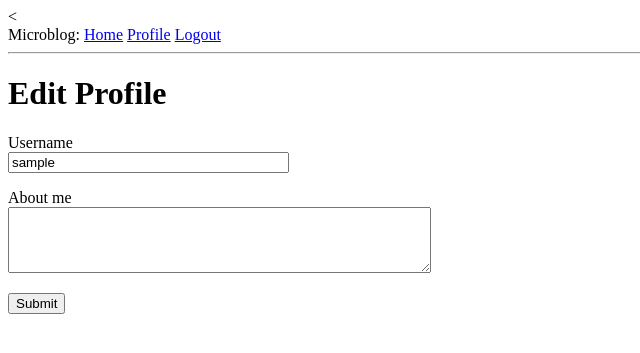
After one commit to LaurentBartez/FlaskMegaTutorial, a Flask app: page /edit_profile in a window 1280 px wide. The commit adds this page. Shown: the top 353 px of the page, without its empty margins (0-640 px from the left). Run offline with Flask 3, Linux system fonts and the light colour scheme; the visitor is signed in with stand-in values (Sample User, id 1); data comes from the database, SQL or seed files in the repository.

Commit message:
made chapter 5

```diff
--- a/app/forms.py
+++ b/app/forms.py
@@ -1,10 +1,11 @@
 from flask_wtf import FlaskForm
-from wtforms import StringField, PasswordField, BooleanField, SubmitField
+from wtforms import StringField, PasswordField, BooleanField, SubmitField, TextAreaField
 from wtforms.validators import (
     DataRequired,
     ValidationError,
     Email,
     EqualTo,
+    Length,
 )
 import sqlalchemy as sa
 from app import db
@@ -36,3 +37,9 @@ class RegistrationForm(FlaskForm):
         user = db.session.scalar(sa.select(User).where(User.email == email.data))
         if user is not None:
             raise ValidationError("Please use a different email address.")
+
+
+class EditProfileForm(FlaskForm):
+    username = StringField("Username", validators=[DataRequired()])
+    about_me = TextAreaField("About me", validators=[Length(min=0, max=140)])
+    submit = SubmitField("Submit")
--- a/app/models.py
+++ b/app/models.py
@@ -1,3 +1,4 @@
+from hashlib import md5
 from werkzeug.security import generate_password_hash, check_password_hash
 from datetime import datetime, timezone
 from typing import Optional
@@ -13,6 +14,10 @@ class User(UserMixin, db.Model):
     email: so.Mapped[str] = so.mapped_column(sa.String(120), index=True, unique=True)
     password_hash: so.Mapped[Optional[str]] = so.mapped_column(sa.String(256))
     posts: so.WriteOnlyMapped["Post"] = so.relationship(back_populates="author")
+    about_me: so.Mapped[Optional[str]] = so.mapped_column(sa.String(140))
+    last_seen: so.Mapped[Optional[datetime]] = so.mapped_column(
+        default=lambda: datetime.now(timezone.utc)
+    )
 
     def __repr__(self):
         return "<User {}>".format(self.username)
@@ -22,6 +27,11 @@ class User(UserMixin, db.Model):
 
     def check_password(self, password):
         return check_password_hash(self.password_hash, password)
+
+    def avatar(self, size):
+        digest = md5(self.email.lower().encode("utf-8")).hexdigest()
+
+        return f"https://www.gravatar.com/avatar/{digest}?d=identicon&s={size}"
 
 
 class Post(db.Model):
--- a/app/routes.py
+++ b/app/routes.py
@@ -1,3 +1,4 @@
+from datetime import datetime, timezone
 from flask import render_template, flash, redirect, url_for, request
 from app import app
 from app.forms import LoginForm
@@ -6,7 +7,7 @@ import sqlalchemy as sa
 from app import db
 from app.models import User
 from urllib.parse import urlsplit
-from app.forms import RegistrationForm
+from app.forms import RegistrationForm, EditProfileForm
 
 
 @app.route("/")
@@ -62,3 +63,37 @@ def register():
         flash("Congratulations, you are now a registered user!")
         return redirect(url_for("login"))
     return render_template("register.html", title="Register", form=form)
+
+
+@app.route("/user/<username>")
+@login_required
+def user(username):
+    user = db.first_or_404(sa.select(User).where(User.username == username))
+    posts = [
+        {"author": user, "body": "Test post #1"},
+        {"author": user, "body": "Test post #2"},
+    ]
+    return render_template("user.html", user=user, posts=posts)
+
+
+@app.route("/edit_profile", methods=["GET", "POST"])
+@login_required
+def edit_profile():
+    form = EditProfileForm()
+    if form.validate_on_submit():
+        current_user.username = form.username.data
+        current_user.about_me = form.about_me.data
+        db.session.commit()
+        flash("Your changes have been saved.")
+        return redirect(url_for("edit_profile"))
+    elif request.method == "GET":
+        form.username.data = current_user.username
+        form.about_me.data = current_user.about_me
+    return render_template("edit_profile.html", title="Edit Profile", form=form)
+
+
+@app.before_request
+def before_request():
+    if current_user.is_authenticated:
+        current_user.last_seen = datetime.now(timezone.utc)
+        db.session.commit()
--- /dev/null
+++ b/app/templates/_post.html
@@ -0,0 +1,6 @@
+<table>
+    <tr valign="top">
+        <td><img src="{{post.author.avatar(36)}}"></td>
+        <td>{{post.author.username}} says: <br>{{post.body}}</td>
+    </tr>
+</table>
--- a/app/templates/base.html
+++ b/app/templates/base.html
@@ -14,6 +14,7 @@
             {% if current_user.is_anonymous %}
             <a href="{{url_for('login')}}">Login</a>
             {% else %}
+            <a href="{{url_for('user', username=current_user.username)}}">Profile</a>
             <a href="{{url_for('logout')}}">Logout</a>
             {% endif %}
 
--- /dev/null
+++ b/app/templates/edit_profile.html
@@ -0,0 +1,23 @@
+{% extends "base.html" %}
+
+{% block content %}
+    <h1>Edit Profile</h1>
+    <form action="" method="post">
+        {{form.hidden_tag()}}
+        <p>
+            {{form.username.label}}<br>
+            {{form.username(size=32)}}<br>
+            {% for error in form.username.errors %}
+            <span style="color: red;">[{{error}}]</span>
+            {% endfor %}
+        </p>
+        <p>
+            {{form.about_me.label}}<br>
+            {{form.about_me(cols=50, rows=4)}}<br>
+            {% for error in form.about_me.errors %}
+            <span style="color: red;">[{{error}}]</span>
+            {% endfor %}
+        </p>
+        <p>{{form.submit()}}</p>
+    </form>
+{% endblock %}
```
Also changed, not shown: app/templates/user.html (added, +21 -0 lines), migrations/versions/5f019b20e9d9_new_fields_in_the_user_model.py (added, +34 -0 lines).
